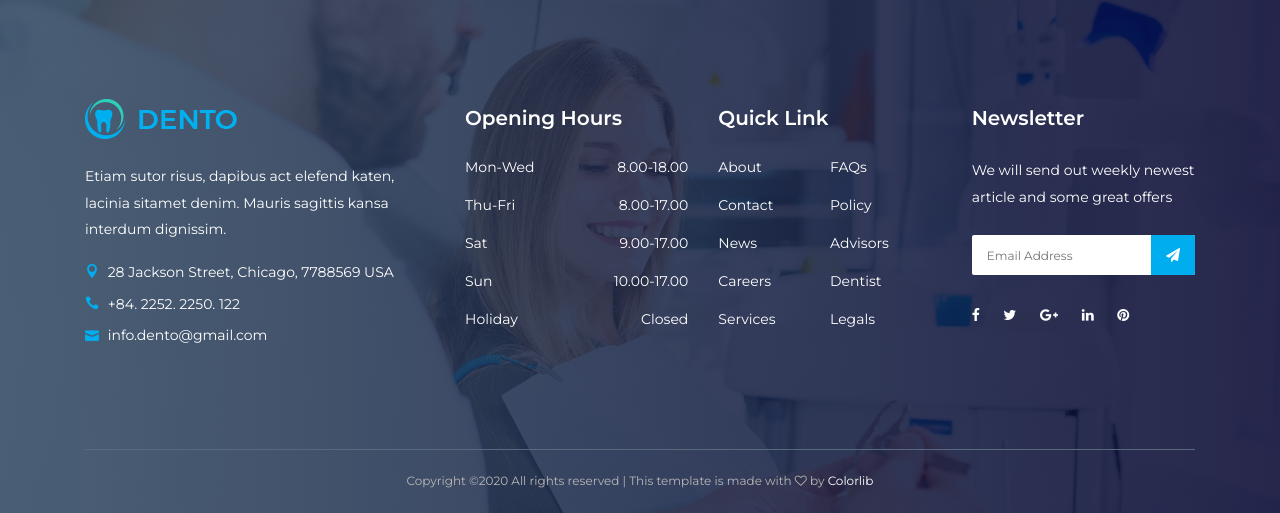
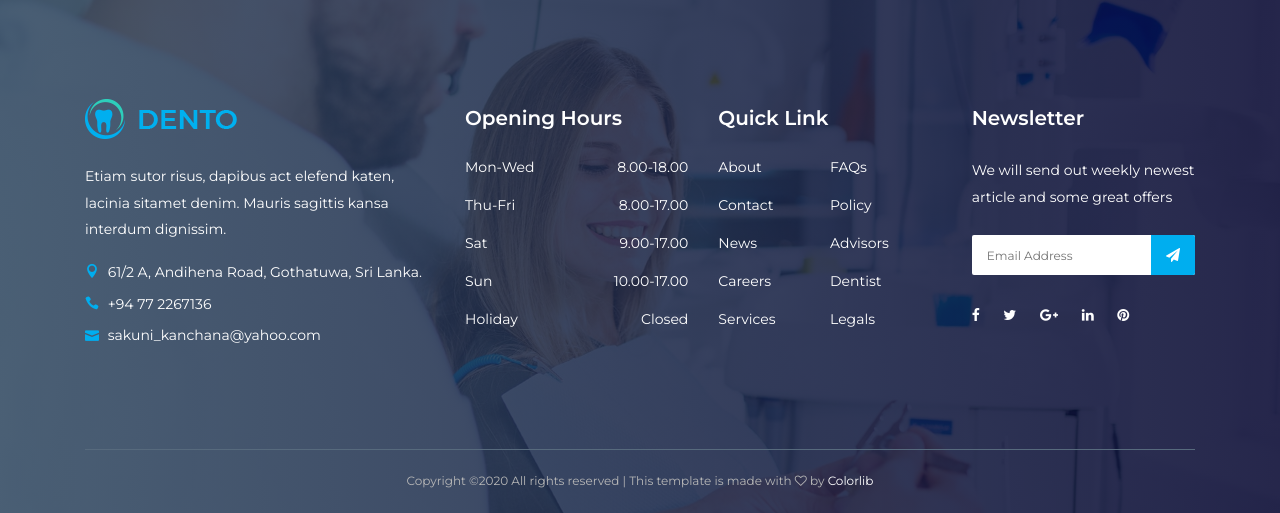
Before and after one commit to sameerakavinthaka/dentistDjango, a Django app: page /about.html in a window 1280 px wide. Shown: the part 2518-3031 px from the top of the page. Run offline with Django 3.2, Linux system fonts and the light colour scheme; parts of the project's set-up code (start-up, migrations or seed data) failed here and were passed over; some libraries are stand-ins or nearby versions.

Commit message:
changed the address and email

```diff
--- a/website/templates/base.html
+++ b/website/templates/base.html
@@ -40,8 +40,8 @@
           <!-- Top Content -->
           <div class="col-6 col-md-9 col-lg-8">
             <div class="top-header-content">
-              <a href="#" data-toggle="tooltip" data-placement="bottom" title="28 Jackson Street, Chicago, 7788569 USA"><i class="fa fa-map-marker"></i> <span>61/2 A, Andihena Road, Gothatuwa.</span></a>
-              <a href="#" data-toggle="tooltip" data-placement="bottom" title="skavinthaka@gmail.com"><i class="fa fa-envelope"></i> <span>skavinthaka@gmail.com</span></a>
+              <a href="#" data-toggle="tooltip" data-placement="bottom" title="61/2 A, Andihena Road, Gothatuwa, Sri Lanka."><i class="fa fa-map-marker"></i> <span>61/2 A, Andihena Road, Gothatuwa, Sri Lanka.</span></a>
+              <a href="#" data-toggle="tooltip" data-placement="bottom" title="sakuni_kanchana@yahoo.com"><i class="fa fa-envelope"></i> <span>sakuni_kanchana@yahoo.com</span></a>
             </div>
           </div>
           <!-- Top Header Social Info -->
@@ -119,9 +119,9 @@
             <a href="./index.html" class="d-block mb-4"><img src="{% static 'website/img/core-img/logo.png' %}" alt=""></a>
             <p>Etiam sutor risus, dapibus act elefend katen, lacinia sitamet denim. Mauris sagittis kansa interdum dignissim.</p>
             <div class="footer-contact">
-              <p><i class="icon_pin"></i> 28 Jackson Street, Chicago, 7788569 USA</p>
-              <p><i class="icon_phone"></i> +84. 2252. 2250. 122</p>
-              <p><i class="icon_mail"></i> info.dento@gmail.com</p>
+              <p><i class="icon_pin"></i> 61/2 A, Andihena Road, Gothatuwa, Sri Lanka.</p>
+              <p><i class="icon_phone"></i> +94 77 2267136</p>
+              <p><i class="icon_mail"></i> sakuni_kanchana@yahoo.com</p>
             </div>
           </div>
         </div>
```
